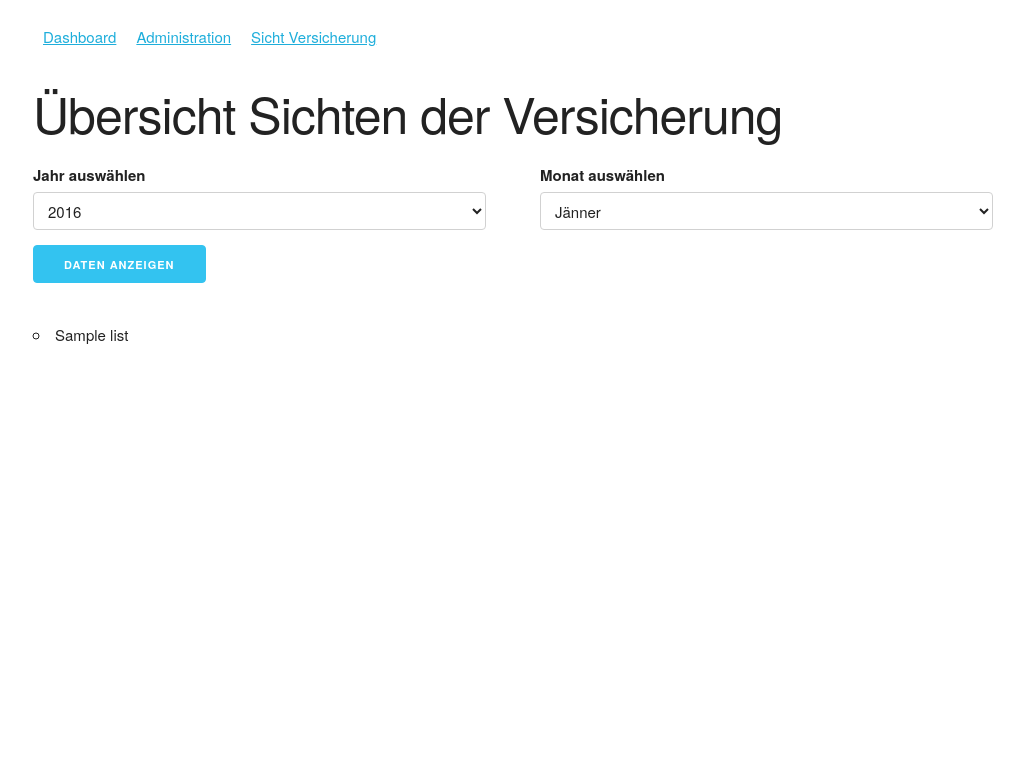
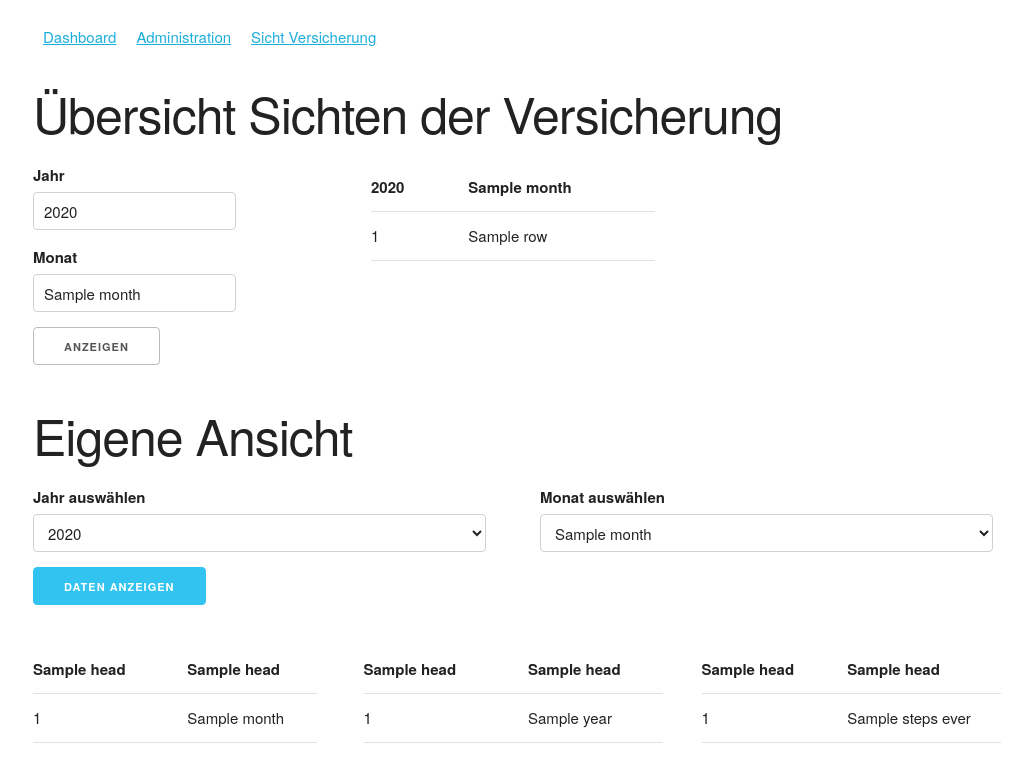
Before and after one commit to 1810640050/Datenschutz-Anwendung-von-Multy-Party-Computation-auf-Fitnesstracker-mit-dem-MPyC-Framework, a Flask app: template templates/sichten.html in a window 1280 px wide. Shown: the top 782 px of the page, without its empty margins (127-1159 px from the left). Run offline with Flask 2, Linux system fonts and the light colour scheme; the template is opened without the code that fills it: most values are stand-ins (such as "Sample title", 1, 10 or a date in 2020).

Commit message:
Durchschnitte filtern möglich

```diff
--- a/app.py
+++ b/app.py
@@ -1,3 +1,4 @@
+import csv
 import json
 
 from flask import Flask, request, render_template, session, redirect, url_for, send_from_directory
@@ -6,13 +7,9 @@ from datetime import datetime
 import pandas as pd
 import os
 
+import definitions
+
 app = Flask(__name__)
-
-ALLOWED_EXTENSIONS = set(['csv'])
-def allowed_file(filename):
-    return '.' in filename and \
-           filename.rsplit('.', 1)[1].lower() in ALLOWED_EXTENSIONS
-
 
 
 @app.route("/")
@@ -28,12 +25,40 @@ def hello_world():
 
 @app.route("/admin")
 def admin():
-    return  render_template("admin.html")
+    return render_template("admin.html")
+
 
 @app.route("/versicherung")
 def versicherung():
     list = []
     with open('./storage/Averages.csv', 'r') as file:
-        for line in file:
+        data = csv.reader(file, delimiter=',')
+        for line in data:
             list.append(line)
-    return render_template("sichten.html", title="page", list=list) # jsonfile=json.dumps(data))
+    head = list[0]
+
+    # listenelemente sind strings und keine listen!!
+    all_months = get_list_of_stringlist(list[1])
+    all_years = get_list_of_stringlist(list[2])
+    all_steps_ever = get_list_of_stringlist(list[3])
+
+    year = request.args.get("year", "choose year")
+    month = request.args.get("month", "choose month")
+
+    all_months_filter = []
+
+    for i in all_months:
+        if str(i[0]).startswith(str(year)+"-"+str(month)):
+            all_months_filter.append(i)
+
+
+    return render_template("sichten.html", all_months_filter=all_months_filter, month=month, year=year, title="page", years=definitions.YEARS, months=definitions.MONTHS ,head=head, all_months=all_months,
+                           all_years=all_years, all_steps_ever=all_steps_ever, list=list)
+
+# string in liste umwandeln
+def get_list_of_stringlist(list):
+    import ast
+    returnlist = []
+    for i in list:
+        returnlist.append(ast.literal_eval(i))
+    return returnlist
--- a/create_inputvalues.py
+++ b/create_inputvalues.py
@@ -48,5 +48,4 @@ def run():
         list = [id, date, steps]
         rwcsv.WriteCSV(name, 'a', list)
 
-
 run()
--- a/create_shares.py
+++ b/create_shares.py
@@ -6,7 +6,6 @@ from InOut import ReadWriteCSV as rwcsv
 from mpyc.runtime import mpc
 
 secint = mpc.SecInt()
-
 
 async def main():
     await mpc.start()
--- a/definitions.py
+++ b/definitions.py
@@ -1,2 +1,4 @@
 MONTHS = ["01", "02", "03", "04", "05", "06", "07", "08", "09", "10", "11", "12"]
 YEARS = ["2016", "2017", "2018", "2019", "2020", "2021", "2022"]
+NODATA = "No Data available!"
+HEADER = ["Zeitraum", "Schritte"]
--- /dev/null
+++ b/static/index.js
@@ -0,0 +1,494 @@
+/*
+  SortTable
+  version 2
+  7th April 2007
+  Stuart Langridge, http://www.kryogenix.org/code/browser/sorttable/
+
+  Instructions:
+  Download this file
+  Add <script src="sorttable.js"></script> to your HTML
+  Add class="sortable" to any table you'd like to make sortable
+  Click on the headers to sort
+
+  Thanks to many, many people for contributions and suggestions.
+  Licenced as X11: http://www.kryogenix.org/code/browser/licence.html
+  This basically means: do what you want with it.
+*/
+
+
+var stIsIE = /*@cc_on!@*/false;
+
+sorttable = {
+  init: function() {
+    // quit if this function has already been called
+    if (arguments.callee.done) return;
+    // flag this function so we don't do the same thing twice
+    arguments.callee.done = true;
+    // kill the timer
+    if (_timer) clearInterval(_timer);
+
+    if (!document.createElement || !document.getElementsByTagName) return;
+
+    sorttable.DATE_RE = /^(\d\d?)[\/\.-](\d\d?)[\/\.-]((\d\d)?\d\d)$/;
+
+    forEach(document.getElementsByTagName('table'), function(table) {
+      if (table.className.search(/\bsortable\b/) != -1) {
+        sorttable.makeSortable(table);
+      }
+    });
+
+  },
+
+  makeSortable: function(table) {
+    if (table.getElementsByTagName('thead').length == 0) {
+      // table doesn't have a tHead. Since it should have, create one and
+      // put the first table row in it.
+      the = document.createElement('thead');
+      the.appendChild(table.rows[0]);
+      table.insertBefore(the,table.firstChild);
+    }
+    // Safari doesn't support table.tHead, sigh
+    if (table.tHead == null) table.tHead = table.getElementsByTagName('thead')[0];
+
+    if (table.tHead.rows.length != 1) return; // can't cope with two header rows
+
+    // Sorttable v1 put rows with a class of "sortbottom" at the bottom (as
+    // "total" rows, for example). This is B&R, since what you're supposed
+    // to do is put them in a tfoot. So, if there are sortbottom rows,
+    // for backwards compatibility, move them to tfoot (creating it if needed).
+    sortbottomrows = [];
+    for (var i=0; i<table.rows.length; i++) {
+      if (table.rows[i].className.search(/\bsortbottom\b/) != -1) {
+        sortbottomrows[sortbottomrows.length] = table.rows[i];
+      }
+    }
+    if (sortbottomrows) {
+      if (table.tFoot == null) {
+        // table doesn't have a tfoot. Create one.
+        tfo = document.createElement('tfoot');
+        table.appendChild(tfo);
+      }
+      for (var i=0; i<sortbottomrows.length; i++) {
+        tfo.appendChild(sortbottomrows[i]);
+      }
+      delete sortbottomrows;
+    }
+
+    // work through each column and calculate its type
+    headrow = table.tHead.rows[0].cells;
+    for (var i=0; i<headrow.length; i++) {
+      // manually override the type with a sorttable_type attribute
+      if (!headrow[i].className.match(/\bsorttable_nosort\b/)) { // skip this col
+        mtch = headrow[i].className.match(/\bsorttable_([a-z0-9]+)\b/);
+        if (mtch) { override = mtch[1]; }
+	      if (mtch && typeof sorttable["sort_"+override] == 'function') {
+	        headrow[i].sorttable_sortfunction = sorttable["sort_"+override];
+	      } else {
+	        headrow[i].sorttable_sortfunction = sorttable.guessType(table,i);
+	      }
+	      // make it clickable to sort
+	      headrow[i].sorttable_columnindex = i;
+	      headrow[i].sorttable_tbody = table.tBodies[0];
+	      dean_addEvent(headrow[i],"click", sorttable.innerSortFunction = function(e) {
+
+          if (this.className.search(/\bsorttable_sorted\b/) != -1) {
+            // if we're already sorted by this column, just
+            // reverse the table, which is quicker
+            sorttable.reverse(this.sorttable_tbody);
+            this.className = this.className.replace('sorttable_sorted',
+                                                    'sorttable_sorted_reverse');
+            this.removeChild(document.getElementById('sorttable_sortfwdind'));
+            sortrevind = document.createElement('span');
+            sortrevind.id = "sorttable_sortrevind";
+            sortrevind.innerHTML = stIsIE ? '&nbsp<font face="webdings">5</font>' : '&nbsp;&#x25B4;';
+            this.appendChild(sortrevind);
+            return;
+          }
+          if (this.className.search(/\bsorttable_sorted_reverse\b/) != -1) {
+            // if we're already sorted by this column in reverse, just
+            // re-reverse the table, which is quicker
+            sorttable.reverse(this.sorttable_tbody);
+            this.className = this.className.replace('sorttable_sorted_reverse',
+                                                    'sorttable_sorted');
+            this.removeChild(document.getElementById('sorttable_sortrevind'));
+            sortfwdind = document.createElement('span');
+            sortfwdind.id = "sorttable_sortfwdind";
+            sortfwdind.innerHTML = stIsIE ? '&nbsp<font face="webdings">6</font>' : '&nbsp;&#x25BE;';
+            this.appendChild(sortfwdind);
+            return;
+          }
+
+          // remove sorttable_sorted classes
+          theadrow = this.parentNode;
+          forEach(theadrow.childNodes, function(cell) {
+            if (cell.nodeType == 1) { // an element
+              cell.className = cell.className.replace('sorttable_sorted_reverse','');
+              cell.className = cell.className.replace('sorttable_sorted','');
+            }
+          });
+          sortfwdind = document.getElementById('sorttable_sortfwdind');
+          if (sortfwdind) { sortfwdind.parentNode.removeChild(sortfwdind); }
+          sortrevind = document.getElementById('sorttable_sortrevind');
+          if (sortrevind) { sortrevind.parentNode.removeChild(sortrevind); }
+
+          this.className += ' sorttable_sorted';
+          sortfwdind = document.createElement('span');
+          sortfwdind.id = "sorttable_sortfwdind";
+          sortfwdind.innerHTML = stIsIE ? '&nbsp<font face="webdings">6</font>' : '&nbsp;&#x25BE;';
+          this.appendChild(sortfwdind);
+
+	        // build an array to sort. This is a Schwartzian transform thing,
+	        // i.e., we "decorate" each row with the actual sort key,
+	        // sort based on the sort keys, and then put the rows back in order
+	        // which is a lot faster because you only do getInnerText once per row
+	        row_array = [];
+	        col = this.sorttable_columnindex;
+	        rows = this.sorttable_tbody.rows;
+	        for (var j=0; j<rows.length; j++) {
+	          row_array[row_array.length] = [sorttable.getInnerText(rows[j].cells[col]), rows[j]];
+	        }
+	        /* If you want a stable sort, uncomment the following line */
+	        //sorttable.shaker_sort(row_array, this.sorttable_sortfunction);
+	        /* and comment out this one */
+	        row_array.sort(this.sorttable_sortfunction);
+
+	        tb = this.sorttable_tbody;
+	        for (var j=0; j<row_array.length; j++) {
+	          tb.appendChild(row_array[j][1]);
+	        }
+
+	        delete row_array;
+	      });
+	    }
+    }
+  },
+
+  guessType: function(table, column) {
+    // guess the type of a column based on its first non-blank row
+    sortfn = sorttable.sort_alpha;
+    for (var i=0; i<table.tBodies[0].rows.length; i++) {
+      text = sorttable.getInnerText(table.tBodies[0].rows[i].cells[column]);
+      if (text != '') {
+        if (text.match(/^-?[£$¤]?[\d,.]+%?$/)) {
+          return sorttable.sort_numeric;
+        }
+        // check for a date: dd/mm/yyyy or dd/mm/yy
+        // can have / or . or - as separator
+        // can be mm/dd as well
+        possdate = text.match(sorttable.DATE_RE)
+        if (possdate) {
+          // looks like a date
+          first = parseInt(possdate[1]);
+          second = parseInt(possdate[2]);
+          if (first > 12) {
+            // definitely dd/mm
+            return sorttable.sort_ddmm;
+          } else if (second > 12) {
+            return sorttable.sort_mmdd;
+          } else {
+            // looks like a date, but we can't tell which, so assume
+            // that it's dd/mm (English imperialism!) and keep looking
+            sortfn = sorttable.sort_ddmm;
+          }
+        }
+      }
+    }
+    return sortfn;
+  },
+
+  getInnerText: function(node) {
+    // gets the text we want to use for sorting for a cell.
+    // strips leading and trailing whitespace.
+    // this is *not* a generic getInnerText function; it's special to sorttable.
+    // for example, you can override the cell text with a customkey attribute.
+    // it also gets .value for <input> fields.
+
+    if (!node) return "";
+
+    hasInputs = (typeof node.getElementsByTagName == 'function') &&
+                 node.getElementsByTagName('input').length;
+
+    if (node.getAttribute("sorttable_customkey") != null) {
+      return node.getAttribute("sorttable_customkey");
+    }
+    else if (typeof node.textContent != 'undefined' && !hasInputs) {
+      return node.textContent.replace(/^\s+|\s+$/g, '');
+    }
+    else if (typeof node.innerText != 'undefined' && !hasInputs) {
+      return node.innerText.replace(/^\s+|\s+$/g, '');
+    }
+    else if (typeof node.text != 'undefined' && !hasInputs) {
+      return node.text.replace(/^\s+|\s+$/g, '');
+    }
+    else {
+      switch (node.nodeType) {
+        case 3:
+          if (node.nodeName.toLowerCase() == 'input') {
+            return node.value.replace(/^\s+|\s+$/g, '');
+          }
+        case 4:
+          return node.nodeValue.replace(/^\s+|\s+$/g, '');
+          break;
+        case 1:
+        case 11:
+          var innerText = '';
+          for (var i = 0; i < node.childNodes.length; i++) {
+            innerText += sorttable.getInnerText(node.childNodes[i]);
+          }
+          return innerText.replace(/^\s+|\s+$/g, '');
+          break;
+        default:
+          return '';
+      }
+    }
+  },
+
+  reverse: function(tbody) {
+    // reverse the rows in a tbody
+    newrows = [];
+    for (var i=0; i<tbody.rows.length; i++) {
+      newrows[newrows.length] = tbody.rows[i];
+    }
+    for (var i=newrows.length-1; i>=0; i--) {
+       tbody.appendChild(newrows[i]);
+    }
+    delete newrows;
+  },
+
+  /* sort functions
+     each sort function takes two parameters, a and b
+     you are comparing a[0] and b[0] */
+  sort_numeric: function(a,b) {
+    aa = parseFloat(a[0].replace(/[^0-9.-]/g,''));
+    if (isNaN(aa)) aa = 0;
+    bb = parseFloat(b[0].replace(/[^0-9.-]/g,''));
+    if (isNaN(bb)) bb = 0;
+    return aa-bb;
+  },
+  sort_alpha: function(a,b) {
+    if (a[0]==b[0]) return 0;
+    if (a[0]<b[0]) return -1;
+    return 1;
+  },
+  sort_ddmm: function(a,b) {
+    mtch = a[0].match(sorttable.DATE_RE);
+    y = mtch[3]; m = mtch[2]; d = mtch[1];
+    if (m.length == 1) m = '0'+m;
+    if (d.length == 1) d = '0'+d;
+    dt1 = y+m+d;
+    mtch = b[0].match(sorttable.DATE_RE);
+    y = mtch[3]; m = mtch[2]; d = mtch[1];
+    if (m.length == 1) m = '0'+m;
+    if (d.length == 1) d = '0'+d;
+    dt2 = y+m+d;
+    if (dt1==dt2) return 0;
+    if (dt1<dt2) return -1;
+    return 1;
+  },
+  sort_mmdd: function(a,b) {
+    mtch = a[0].match(sorttable.DATE_RE);
+    y = mtch[3]; d = mtch[2]; m = mtch[1];
+    if (m.length == 1) m = '0'+m;
+    if (d.length == 1) d = '0'+d;
+    dt1 = y+m+d;
+    mtch = b[0].match(sorttable.DATE_RE);
+    y = mtch[3]; d = mtch[2]; m = mtch[1];
+    if (m.length == 1) m = '0'+m;
+    if (d.length == 1) d = '0'+d;
+    dt2 = y+m+d;
+    if (dt1==dt2) return 0;
+    if (dt1<dt2) return -1;
+    return 1;
+  },
+
+  shaker_sort: function(list, comp_func) {
+    // A stable sort function to allow multi-level sorting of data
+    // see: http://en.wikipedia.org/wiki/Cocktail_sort
+    // thanks to Joseph Nahmias
+    var b = 0;
+    var t = list.length - 1;
+    var swap = true;
+
+    while(swap) {
+        swap = false;
+        for(var i = b; i < t; ++i) {
+            if ( comp_func(list[i], list[i+1]) > 0 ) {
+                var q = list[i]; list[i] = list[i+1]; list[i+1] = q;
+                swap = true;
+            }
+        } // for
+        t--;
+
+        if (!swap) break;
+
+        for(var i = t; i > b; --i) {
+            if ( comp_func(list[i], list[i-1]) < 0 ) {
+                var q = list[i]; list[i] = list[i-1]; list[i-1] = q;
+                swap = true;
+            }
+        } // for
+        b++;
+
+    } // while(swap)
+  }
+}
+
+/* ******************************************************************
+   Supporting functions: bundled here to avoid depending on a library
+   ****************************************************************** */
+
+// Dean Edwards/Matthias Miller/John Resig
+
+/* for Mozilla/Opera9 */
+if (document.addEventListener) {
+    document.addEventListener("DOMContentLoaded", sorttable.init, false);
+}
+
+/* for Internet Explorer */
+/*@cc_on @*/
+/*@if (@_win32)
+    document.write("<script id=__ie_onload defer src=javascript:void(0)><\/script>");
+    var script = document.getElementById("__ie_onload");
+    script.onreadystatechange = function() {
+        if (this.readyState == "complete") {
+            sorttable.init(); // call the onload handler
+        }
+    };
+/*@end @*/
+
+/* for Safari */
+if (/WebKit/i.test(navigator.userAgent)) { // sniff
+    var _timer = setInterval(function() {
+        if (/loaded|complete/.test(document.readyState)) {
+            sorttable.init(); // call the onload handler
+        }
+    }, 10);
+}
+
+/* for other browsers */
+window.onload = sorttable.init;
+
+// written by Dean Edwards, 2005
+// with input from Tino Zijdel, Matthias Miller, Diego Perini
+
+// http://dean.edwards.name/weblog/2005/10/add-event/
+
+function dean_addEvent(element, type, handler) {
+	if (element.addEventListener) {
+		element.addEventListener(type, handler, false);
+	} else {
+		// assign each event handler a unique ID
+		if (!handler.$$guid) handler.$$guid = dean_addEvent.guid++;
+		// create a hash table of event types for the element
+		if (!element.events) element.events = {};
+		// create a hash table of event handlers for each element/event pair
+		var handlers = element.events[type];
+		if (!handlers) {
+			handlers = element.events[type] = {};
+			// store the existing event handler (if there is one)
+			if (element["on" + type]) {
+				handlers[0] = element["on" + type];
+			}
+		}
+		// store the event handler in the hash table
+		handlers[handler.$$guid] = handler;
+		// assign a global event handler to do all the work
+		element["on" + type] = handleEvent;
+	}
+};
+// a counter used to create unique IDs
+dean_addEvent.guid = 1;
+
+function removeEvent(element, type, handler) {
+	if (element.removeEventListener) {
+		element.removeEventListener(type, handler, false);
+	} else {
+		// delete the event handler from the hash table
+		if (element.events && element.events[type]) {
+			delete element.events[type][handler.$$guid];
+		}
+	}
+};
+
+function handleEvent(event) {
+	var returnValue = true;
+	// grab the event object (IE uses a global event object)
+	event = event || fixEvent(((this.ownerDocument || this.document || this).parentWindow || window).event);
+	// get a reference to the hash table of event handlers
+	var handlers = this.events[event.type];
+	// execute each event handler
+	for (var i in handlers) {
+		this.$$handleEvent = handlers[i];
+		if (this.$$handleEvent(event) === false) {
+			returnValue = false;
+		}
+	}
+	return returnValue;
+};
+
+function fixEvent(event) {
+	// add W3C standard event methods
+	event.preventDefault = fixEvent.preventDefault;
+	event.stopPropagation = fixEvent.stopPropagation;
+	return event;
+};
+fixEvent.preventDefault = function() {
+	this.returnValue = false;
+};
+fixEvent.stopPropagation = function() {
+  this.cancelBubble = true;
+}
+
+// Dean's forEach: http://dean.edwards.name/base/forEach.js
+/*
+	forEach, version 1.0
+	Copyright 2006, Dean Edwards
+	License: http://www.opensource.org/licenses/mit-license.php
+*/
+
+// array-like enumeration
+if (!Array.forEach) { // mozilla already supports this
+	Array.forEach = function(array, block, context) {
+		for (var i = 0; i < array.length; i++) {
+			block.call(context, array[i], i, array);
+		}
+	};
+}
+
+// generic enumeration
+Function.prototype.forEach = function(object, block, context) {
+	for (var key in object) {
+		if (typeof this.prototype[key] == "undefined") {
+			block.call(context, object[key], key, object);
+		}
+	}
+};
+
+// character enumeration
+String.forEach = function(string, block, context) {
+	Array.forEach(string.split(""), function(chr, index) {
+		block.call(context, chr, index, string);
+	});
+};
+
+// globally resolve forEach enumeration
+var forEach = function(object, block, context) {
+	if (object) {
+		var resolve = Object; // default
+		if (object instanceof Function) {
+			// functions have a "length" property
+			resolve = Function;
+		} else if (object.forEach instanceof Function) {
+			// the object implements a custom forEach method so use that
+			object.forEach(block, context);
+			return;
+		} else if (typeof object == "string") {
+			// the object is a string
+			resolve = String;
+		} else if (typeof object.length == "number") {
+			// the object is array-like
+			resolve = Array;
+		}
+		resolve.forEach(object, block, context);
+	}
+};
--- a/templates/sichten.html
+++ b/templates/sichten.html
@@ -2,55 +2,136 @@
 
 {% block content %}
 
-<head>
+<head xmlns="http://www.w3.org/1999/html">
     <meta charset="UTF-8">
     <title>Sichten Versicherung</title>
 
 </head>
 <body>
+<script src="/static/index.js"></script>
 
 <h1>Übersicht Sichten der Versicherung</h1>
+<div class="row">
+    <div class="four columns">
+        <form method="get">
+            <label for="year">Jahr</label>
+            <input type="text" name="year" value="{{year}}" id="year"/>
+
+            <label for="month">Monat</label>
+            <input type="text" name="month" value="{{month}}" id="month" />
+
+            <br />
+            <input type="submit" value="Anzeigen" />
+        </form>
+    </div>
+
+    <div class="four columns">
+        <table class="u-full-width">
+            <thead>
+                <tr>
+                    <th>{{year}}</th>
+                    <th>{{month}}</th>
+                </tr>
+            </thead>
+            <tbody>
+                {% for row in all_months_filter %}
+                <tr>
+                    <td>{{row[0]}}</td>
+                    <td>{{row[1]}}</td>
+                </tr>
+                {% endfor %}
+            </tbody>
+        </table>
+    </div>
+</div>
+
+<h1>Eigene Ansicht</h1>
+
 <form>
     <div class="row">
         <div class="six columns">
             <label for="exampleRecipientInput">Jahr auswählen</label>
             <select class="u-full-width" id="exampleRecipientInput">
-        <option value="Option 1">2016</option>
-        <option value="Option 2">2017</option>
-        <option value="Option 3">2018</option>
-        <option value="Option 4">2019</option>
-        <option value="Option 5">2020</option>
-        <option value="Option 6">2021</option>
-        <option value="Option 7">Alle Jahre</option>
+                {% for i in years %}
+                <option value="{{i}}">{{i}}</option>
+                {% endfor %}
+                <option value="Option Alle Jahre">Alle Jahre</option>
             </select>
         </div>
         <div class="six columns">
             <label for="exampleRecipientInput">Monat auswählen</label>
             <select class="u-full-width" id="exampleRecipientInput2">
-        <option value="Option 1">Jänner</option>
-        <option value="Option 2">Februar</option>
-        <option value="Option 3">März</option>
-        <option value="Option 4">April</option>
-        <option value="Option 5">Mai</option>
-        <option value="Option 6">Juni</option>
-        <option value="Option 7">Juli</option>
-        <option value="Option 8">August</option>
-        <option value="Option 9">September</option>
-        <option value="Option 10">Oktober</option>
-        <option value="Option 11">November</option>
-        <option value="Option 12">Dezember</option>
-        <option value="Option 13">Alle Monate</option>
+                {% for i in months %}
+                <option value="Option {{i}}">{{i}}</option>
+                {% endfor %}
+                <option value="Option Alle Monate">Alle Monate</option>
             </select>
         </div>
     </div>
     <input class="button-primary" type="submit" value="Daten anzeigen">
 </form>
 
-<ul>
-    {% for i in list %}
-        <li>{{i}}</li>
+
+<div class="row">
+    <div class="four columns">
+        <table class="sortable u-full-width">
+            <thead>
+            <tr>
+                <th>{{head[0]}}</th>
+                <th>{{head[1]}}</th>
+            </tr>
+            </thead>
+            <tbody>
+            {% for i in all_months %}
+            <tr>
+                <td>{{i[0]}}</td>
+                <td>{{i[1]}}</td>
+            </tr>
             {% endfor %}
-</ul>
+            </tbody>
+        </table>
+    </div>
+    <div class="four columns">
+        <div class="row">
+            <table class="sortable u-full-width">
+                <thead>
+                <tr>
+                    <th>{{head[0]}}</th>
+                    <th>{{head[1]}}</th>
+                </tr>
+                </thead>
+                <tbody>
+                {% for i in all_years %}
+                <tr>
+                    <td>{{i[0]}}</td>
+                    <td>{{i[1]}}</td>
+                </tr>
+                {% endfor %}
+                </tbody>
+            </table>
+        </div>
+    </div>
+    <div class="four columns">
+        <div class="row">
+            <table class="u-full-width">
+                <thead>
+                <tr>
+                    <th>{{head[0]}}</th>
+                    <th>{{head[1]}}</th>
+                </tr>
+                </thead>
+                <tbody>
+                {% for i in all_steps_ever %}
+                <tr>
+                    <td>{{i[0]}}</td>
+                    <td>{{i[1]}}</td>
+                </tr>
+                {% endfor %}
+                </tbody>
+            </table>
+        </div>
+    </div>
+</div>
 
 </body>
 </html>
```
Also changed, not shown: get_average.py (+23 -11 lines), templates/admin.html (+7 -8 lines), templates/start.html (+4 -6 lines), storage/Averages.csv. Lines whose indentation alone changed are shown as unchanged.
